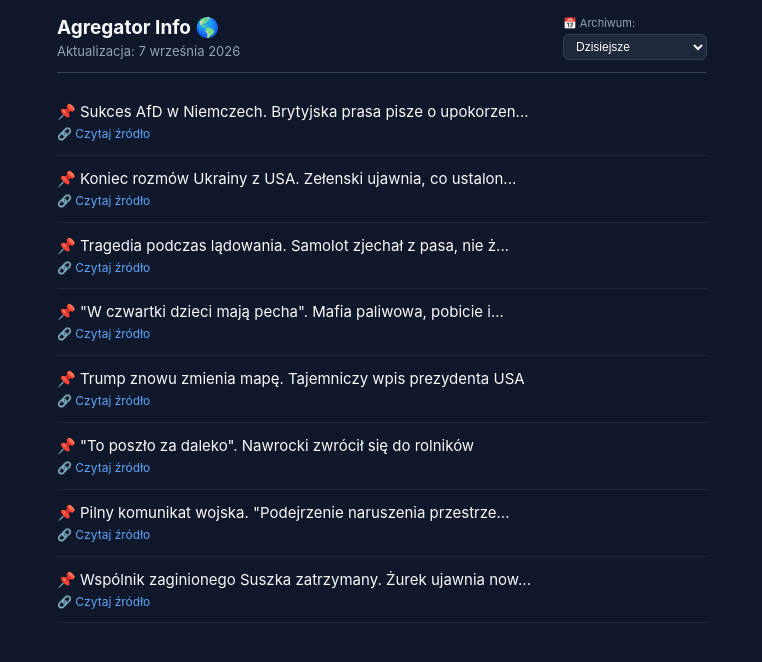
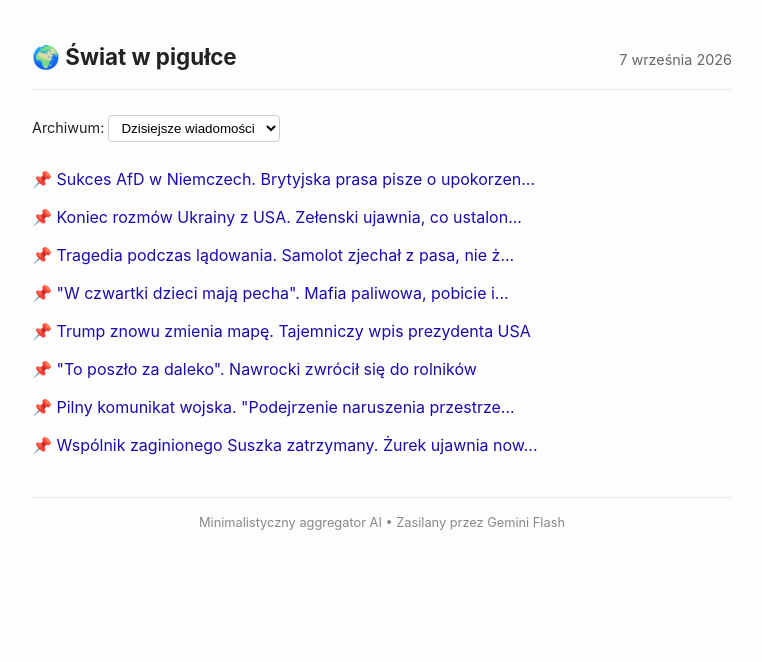
Before and after one commit to Papinio89/Swiat-news, a plain HTML site: page index.html in a window 1280 px wide. Shown: the whole page, without its empty margins (258-1020 px from the left). Drawn offline with Linux system fonts and the light colour scheme.

Commit message:
Update index.html

```diff
--- a/index.html
+++ b/index.html
@@ -3,130 +3,154 @@
 <head>
     <meta charset="UTF-8">
     <meta name="viewport" content="width=device-width, initial-scale=1.0">
-  <title>Agregator Info</title>
+    <title>Świat w pigułce – Minimalist News</title>
     <style>
         body {
-      font-family: -apple-system, BlinkMacSystemFont, 'Segoe UI', Roboto, sans-serif;
-      background: #0f172a;
-      color: #f8fafc;
-      padding: 16px;
-      max-width: 650px;
-      margin: 0 auto;
+            font-family: -apple-system, BlinkMacSystemFont, "Segoe UI", Roboto, sans-serif;
+            max-width: 700px;
+            margin: 40px auto;
+            padding: 0 20px;
+            color: #222;
+            background: #fdfdfd;
+            line-height: 1.5;
         }
         header {
-      border-bottom: 1px solid #334155;
-      padding-bottom: 12px;
-      margin-bottom: 16px;
             display: flex;
             justify-content: space-between;
-      align-items: flex-start;
-      flex-wrap: wrap;
-      gap: 10px;
+            align-items: baseline;
+            border-bottom: 1px solid #eaeaea;
+            padding-bottom: 15px;
+            margin-bottom: 25px;
         }
-    h1 { font-size: 19px; margin: 0 0 4px 0; }
-    #date-subtitle { color: #94a3b8; font-size: 13px; }
-    .archive-box { display: flex; flex-direction: column; gap: 4px; }
-    .archive-box label { font-size: 11px; color: #94a3b8; }
-    #archive-select {
-      background: #1e293b;
-      color: #f8fafc;
-      border: 1px solid #334155;
+        h1 { font-size: 1.4rem; margin: 0; }
+        #date-display { font-size: 0.9rem; color: #666; }
+        .archive-box {
+            margin-bottom: 25px;
+            font-size: 0.9rem;
+        }
+        select {
             padding: 4px 8px;
-      border-radius: 6px;
-      font-size: 12px;
-      cursor: pointer;
+            border-radius: 4px;
+            border: 1px solid #ccc;
+            background: #fff;
         }
-    ul { list-style: none; padding: 0; margin: 0; }
+        ul {
+            list-style: none;
+            padding: 0;
+            margin: 0;
+        }
         li {
-      padding: 12px 0;
-      border-bottom: 1px solid #1e293b;
-      font-size: 15px;
-      line-height: 1.4;
-      display: flex;
-      flex-direction: column;
-      gap: 4px;
+            margin-bottom: 14px;
         }
-    .news-link {
-      font-size: 12px;
-      color: #60a5fa;
+        a {
+            color: #1a0dab;
             text-decoration: none;
-      width: fit-content;
         }
-    .news-link:hover { text-decoration: underline; }
-    .loading { color: #94a3b8; font-style: italic; }
+        a:hover {
+            text-decoration: underline;
+        }
+        footer {
+            margin-top: 40px;
+            font-size: 0.8rem;
+            color: #888;
+            border-top: 1px solid #eaeaea;
+            padding-top: 15px;
+            text-align: center;
+        }
     </style>
 </head>
 <body>
+
     <header>
-    <div>
-      <h1>Agregator Info 🌎</h1>
-      <div id="date-subtitle">Ładowanie...</div>
-    </div>
+        <h1>🌍 Świat w pigułce</h1>
+        <div id="date-display">Ładowanie...</div>
+    </header>
+
     <div class="archive-box">
-      <label for="archive-select">📅 Archiwum:</label>
-      <select id="archive-select" onchange="loadArchive(this.value)">
-        <option value="">Dzisiejsze</option>
+        <label for="archive-select">Archiwum: </label>
+        <select id="archive-select" onchange="loadArchiveDate(this.value)">
+            <option value="">Dzisiejsze wiadomości</option>
         </select>
     </div>
-  </header>
 
-  <ul id="news-container">
-    <li class="loading">Pobieranie informacji...</li>
+    <ul id="news-list">
+        <li>Pobieranie wiadomości...</li>
     </ul>
 
+    <footer>
+        Minimalistyczny aggregator AI • Zasilany przez Gemini Flash
+    </footer>
+
     <script>
-    let currentData = null;
-    let archiveDatabase = {};
+        let archiveData = {};
 
-    function render(items) {
-      const container = document.getElementById('news-container');
-      if (!items || items.length === 0) {
-        container.innerHTML = '<li class="loading">Brak danych</li>';
-        return;
+        async function init() {
+            try {
+                // Pobieramy archiwum, żeby wypełnić listę dat
+                const archiveRes = await fetch('archive.json');
+                if (archiveRes.ok) {
+                    archiveData = await archiveRes.json();
+                    const select = document.getElementById('archive-select');
+
+                    // Sortujemy daty malejąco (od najnowszych)
+                    const sortedDates = Object.keys(archiveData).sort().reverse();
+                    for (const d of sortedDates) {
+                        const opt = document.createElement('option');
+                        opt.value = d;
+                        opt.textContent = archiveData[d].date || d;
+                        select.appendChild(opt);
                     }
-      container.innerHTML = items.map(item => {
-        const text = typeof item === 'string' ? item : item.text;
-        const link = typeof item === 'object' ? item.link : null;
-        return `<li>
-          <span>${text}</span>
-          ${link && link !== '#' ? `<a class="news-link" href="${link}" target="_blank" rel="noopener">🔗 Czytaj źródło</a>` : ''}
-        </li>`;
-      }).join('');
+                }
+            } catch (e) {
+                console.log("Brak pliku archiwum lub błąd wczytywania.");
             }
 
-    function loadArchive(key) {
-      if (!key) {
-        document.getElementById('date-subtitle').textContent = 'Aktualizacja: ' + currentData.date;
-        render(currentData.items);
-        return;
+            // Ładowanie dzisiejszych newsów
+            loadTodayNews();
         }
-      const data = archiveDatabase[key];
-      if (data) {
-        document.getElementById('date-subtitle').textContent = 'Archiwum: ' + data.date;
-        render(data.items);
+
+        async function loadTodayNews() {
+            try {
+                const res = await fetch('news.json');
+                const data = await res.json();
+                renderNews(data);
+            } catch (e) {
+                document.getElementById('news-list').innerHTML = '<li>⚠️ Nie udało się załadować aktualności.</li>';
             }
         }
 
-    Promise.all([
-      fetch('news.json').then(r => r.json()),
-      fetch('archive.json').then(r => r.json()).catch(() => ({}))
-    ]).then(([latest, archives]) => {
-      currentData = latest;
-      archiveDatabase = archives;
-      document.getElementById('date-subtitle').textContent = 'Aktualizacja: ' + latest.date;
-      render(latest.items);
+        function loadArchiveDate(dateKey) {
+            if (!dateKey) {
+                loadTodayNews();
+                return;
+            }
+            if (archiveData[dateKey]) {
+                renderNews(archiveData[dateKey]);
+            }
+        }
 
-      const select = document.getElementById('archive-select');
-      Object.keys(archives).sort().reverse().forEach(key => {
-        const opt = document.createElement('option');
-        opt.value = key;
-        opt.textContent = archives[key].date || key;
-        select.appendChild(opt);
+        function renderNews(data) {
+            document.getElementById('date-display').textContent = data.date || '';
+            const list = document.getElementById('news-list');
+            list.innerHTML = '';
+
+            if (!data.items || data.items.length === 0) {
+                list.innerHTML = '<li>Brak wiadomości.</li>';
+                return;
+            }
+
+            data.items.forEach(item => {
+                const li = document.createElement('li');
+                const a = document.createElement('a');
+                a.href = item.link || '#';
+                a.target = '_blank';
+                a.textContent = item.text;
+                li.appendChild(a);
+                list.appendChild(li);
             });
-    }).catch(() => {
-      document.getElementById('news-container').innerHTML =
-        '<li class="loading">Błąd wczytywania. Uruchom akcję w GitHubie.</li>';
-    });
+        }
+
+        init();
     </script>
 </body>
 </html>
```
Lines whose indentation alone changed are shown as unchanged.
